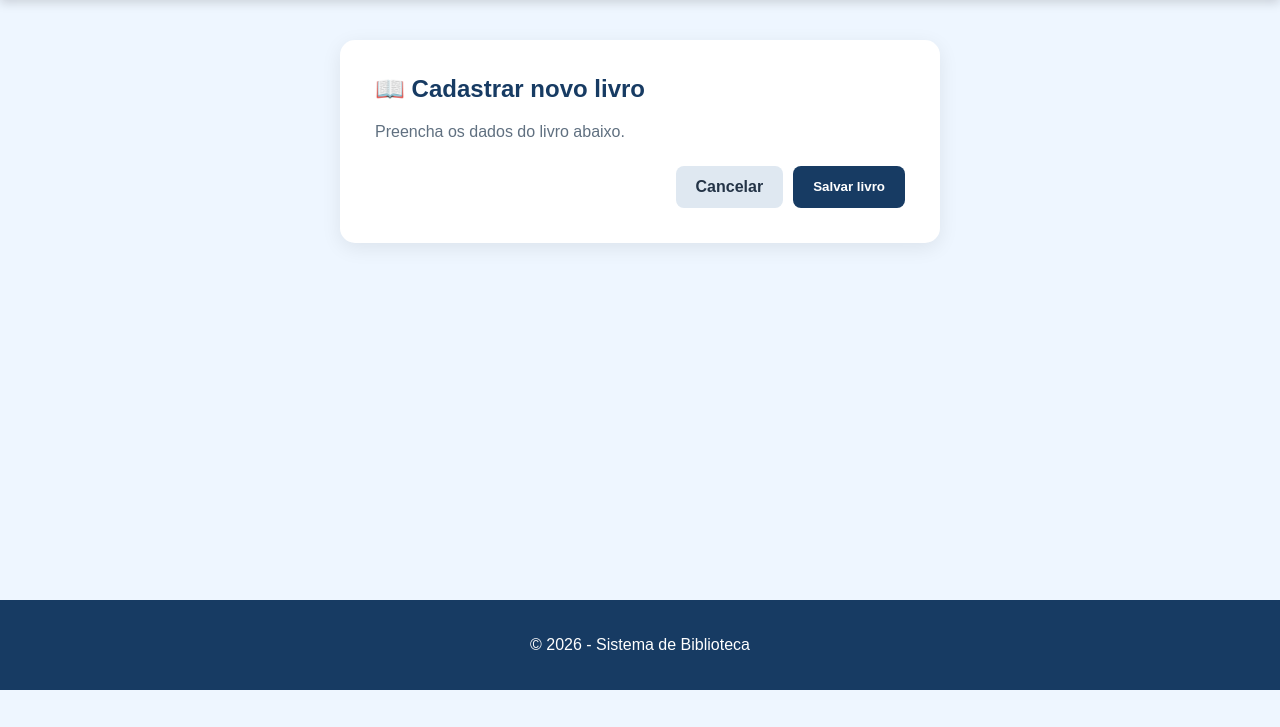
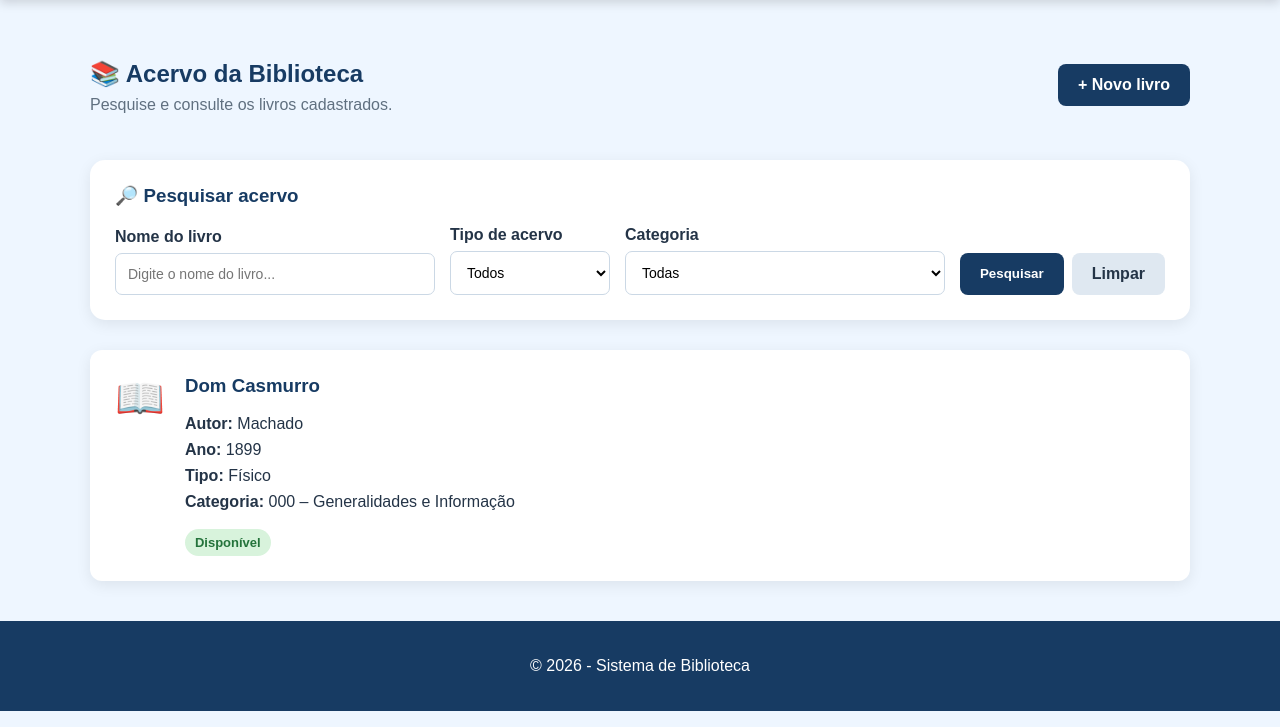
Before and after one commit to JoaoMBR15/django-av1, a Django app: page /livros/ in a window 1280 px wide. Shown: the part 73-800 px from the top of the page. Run offline with Django 5.2, Linux system fonts and the light colour scheme; data comes from the database, SQL or seed files in the repository; both versions use the stored data as it was after the commit.

Commit message:
finalizado 2.0

```diff
--- a/acervo/models.py
+++ b/acervo/models.py
@@ -2,9 +2,41 @@ from django.db import models
 
 
 class Livro(models.Model):
+
+    TIPO_ACERVO = [
+        ('DIGITAL', 'Digital'),
+        ('FISICO', 'Físico'),
+    ]
+
+    CATEGORIAS = [
+        ('000', '000 – Generalidades e Informação'),
+        ('100', '100 – Filosofia e Psicologia'),
+        ('200', '200 – Religião e Teologia'),
+        ('300', '300 – Ciências Sociais e Direito'),
+        ('400', '400 – Linguística e Idiomas'),
+        ('500', '500 – Ciências Puras (Exatas e Naturais)'),
+        ('600', '600 – Ciências Aplicadas (Tecnologia)'),
+        ('700', '700 – Artes e Recreação'),
+        ('800', '800 – Literatura'),
+        ('900', '900 – História e Geografia'),
+    ]
+
     titulo = models.CharField(max_length=200)
     autor = models.CharField(max_length=100)
     ano = models.IntegerField()
+
+    tipo_acervo = models.CharField(
+        max_length=10,
+        choices=TIPO_ACERVO,
+        default='FISICO'
+    )
+
+    categoria = models.CharField(
+        max_length=3,
+        choices=CATEGORIAS,
+        default='000'
+    )
+
     disponivel = models.BooleanField(default=True)
 
     def __str__(self):
--- a/acervo/static/acervo/estilo.css
+++ b/acervo/static/acervo/estilo.css
@@ -277,3 +277,79 @@ footer {
         text-align: center;
     }
 }
+
+/* PESQUISA */
+
+.pesquisa-card {
+    background: white;
+    padding: 25px;
+    border-radius: 15px;
+    margin-bottom: 30px;
+    box-shadow: 0 4px 15px rgba(0, 0, 0, 0.08);
+}
+
+.pesquisa-card h3 {
+    margin-top: 0;
+    color: #173b63;
+}
+
+.form-pesquisa {
+    display: grid;
+    grid-template-columns: 2fr 1fr 2fr auto;
+    gap: 15px;
+    align-items: end;
+}
+
+.campo-pesquisa label {
+    display: block;
+    font-weight: bold;
+    margin-bottom: 7px;
+}
+
+.campo-pesquisa input,
+.campo-pesquisa select {
+    width: 100%;
+    padding: 12px;
+    border: 1px solid #cbd8e5;
+    border-radius: 7px;
+    background: white;
+    font-size: 14px;
+}
+
+.campo-pesquisa input:focus,
+.campo-pesquisa select:focus {
+    outline: none;
+    border-color: #24598f;
+}
+
+.botoes-pesquisa {
+    display: flex;
+    gap: 8px;
+}
+
+
+/* RESPONSIVO */
+
+@media (max-width: 900px) {
+
+    .form-pesquisa {
+        grid-template-columns: 1fr 1fr;
+    }
+
+    .botoes-pesquisa {
+        grid-column: 1 / -1;
+    }
+}
+
+
+@media (max-width: 600px) {
+
+    .form-pesquisa {
+        grid-template-columns: 1fr;
+    }
+
+    .botoes-pesquisa {
+        grid-column: auto;
+        flex-direction: column;
+    }
+}
--- a/acervo/templates/acervo/lista.html
+++ b/acervo/templates/acervo/lista.html
@@ -2,35 +2,202 @@
 
 {% block conteudo %}
 
-<div class="formulario-container">
+<div class="titulo-pagina">
 
-    <div class="formulario-card">
+    <div>
+        <h2>📚 Acervo da Biblioteca</h2>
+        <p>Pesquise e consulte os livros cadastrados.</p>
+    </div>
 
-        <h2>📖 Cadastrar novo livro</h2>
+    <a class="botao" href="{% url 'novo_livro' %}">
+        + Novo livro
+    </a>
 
-        <p>Preencha os dados do livro abaixo.</p>
+</div>
 
-        <form method="POST">
 
-            {% csrf_token %}
+<!-- PESQUISA -->
 
-            {{ form.as_p }}
+<div class="pesquisa-card">
 
-            <div class="acoes">
+    <h3>🔎 Pesquisar acervo</h3>
 
-                <a class="botao-secundario" href="{% url 'lista' %}">
-                    Cancelar
-                </a>
+    <form method="GET" class="form-pesquisa">
 
-                <button class="botao" type="submit">
-                    Salvar livro
-                </button>
+        <div class="campo-pesquisa">
 
-            </div>
+            <label>Nome do livro</label>
 
-        </form>
+            <input
+                type="text"
+                name="nome"
+                placeholder="Digite o nome do livro..."
+                value="{{ nome }}"
+            >
+
+        </div>
+
+
+        <div class="campo-pesquisa">
+
+            <label>Tipo de acervo</label>
+
+            <select name="tipo">
+
+                <option value="">Todos</option>
+
+                <option value="FISICO"
+                    {% if tipo == 'FISICO' %}selected{% endif %}>
+                    Físico
+                </option>
+
+                <option value="DIGITAL"
+                    {% if tipo == 'DIGITAL' %}selected{% endif %}>
+                    Digital
+                </option>
+
+            </select>
+
+        </div>
+
+
+        <div class="campo-pesquisa">
+
+            <label>Categoria</label>
+
+            <select name="categoria">
+
+                <option value="">Todas</option>
+
+                <option value="000" {% if categoria == '000' %}selected{% endif %}>
+                    000 – Generalidades e Informação
+                </option>
+
+                <option value="100" {% if categoria == '100' %}selected{% endif %}>
+                    100 – Filosofia e Psicologia
+                </option>
+
+                <option value="200" {% if categoria == '200' %}selected{% endif %}>
+                    200 – Religião e Teologia
+                </option>
+
+                <option value="300" {% if categoria == '300' %}selected{% endif %}>
+                    300 – Ciências Sociais e Direito
+                </option>
+
+                <option value="400" {% if categoria == '400' %}selected{% endif %}>
+                    400 – Linguística e Idiomas
+                </option>
+
+                <option value="500" {% if categoria == '500' %}selected{% endif %}>
+                    500 – Ciências Puras
+                </option>
+
+                <option value="600" {% if categoria == '600' %}selected{% endif %}>
+                    600 – Ciências Aplicadas
+                </option>
+
+                <option value="700" {% if categoria == '700' %}selected{% endif %}>
+                    700 – Artes e Recreação
+                </option>
+
+                <option value="800" {% if categoria == '800' %}selected{% endif %}>
+                    800 – Literatura
+                </option>
+
+                <option value="900" {% if categoria == '900' %}selected{% endif %}>
+                    900 – História e Geografia
+                </option>
+
+            </select>
+
+        </div>
+
+
+        <div class="botoes-pesquisa">
+
+            <button type="submit" class="botao">
+                Pesquisar
+            </button>
+
+            <a href="{% url 'lista' %}" class="botao-secundario">
+                Limpar
+            </a>
+
+        </div>
+
+    </form>
+
+</div>
+
+
+<!-- LISTA -->
+
+<div class="lista-livros">
+
+    {% for livro in livros %}
+
+    <div class="card-livro">
+
+        <div class="icone-livro">
+            📖
+        </div>
+
+        <div class="informacoes">
+
+            <h3>{{ livro.titulo }}</h3>
+
+            <p>
+                <strong>Autor:</strong>
+                {{ livro.autor }}
+            </p>
+
+            <p>
+                <strong>Ano:</strong>
+                {{ livro.ano }}
+            </p>
+
+            <p>
+                <strong>Tipo:</strong>
+                {{ livro.get_tipo_acervo_display }}
+            </p>
+
+            <p>
+                <strong>Categoria:</strong>
+                {{ livro.get_categoria_display }}
+            </p>
+
+            {% if livro.disponivel %}
+                <span class="disponivel">
+                    Disponível
+                </span>
+            {% else %}
+                <span class="indisponivel">
+                    Indisponível
+                </span>
+            {% endif %}
+
+        </div>
 
     </div>
+
+    {% empty %}
+
+    <div class="vazio">
+
+        <h3>📚 Nenhum livro encontrado</h3>
+
+        <p>
+            Não encontramos livros com os filtros selecionados.
+        </p>
+
+        <a class="botao" href="{% url 'novo_livro' %}">
+            Cadastrar livro
+        </a>
+
+    </div>
+
+    {% endfor %}
 
 </div>
 
--- a/acervo/views.py
+++ b/acervo/views.py
@@ -10,16 +10,41 @@ def inicio(request):
 
 
 def lista_livros(request):
+
     livros = Livro.objects.all()
+
+    # Pesquisa por nome
+    nome = request.GET.get('nome', '')
+
+    # Filtro por tipo
+    tipo = request.GET.get('tipo', '')
+
+    # Filtro por categoria
+    categoria = request.GET.get('categoria', '')
+
+    if nome:
+        livros = livros.filter(titulo__icontains=nome)
+
+    if tipo:
+        livros = livros.filter(tipo_acervo=tipo)
+
+    if categoria:
+        livros = livros.filter(categoria=categoria)
 
     return render(
         request,
         'acervo/lista.html',
-        {'livros': livros}
+        {
+            'livros': livros,
+            'nome': nome,
+            'tipo': tipo,
+            'categoria': categoria,
+        }
     )
 
 
 def novo_livro(request):
+
     if request.method == 'POST':
         form = LivroForm(request.POST)
 
@@ -30,4 +55,8 @@ def novo_livro(request):
     else:
         form = LivroForm()
 
-    return render(request, 'acervo/form.html', {'form': form})
+    return render(
+        request,
+        'acervo/form.html',
+        {'form': form}
+    )
```
Also changed, not shown: acervo/forms.py (+31 -1 lines), acervo/migrations/0002_livro_categoria_livro_tipo_acervo.py (added), db.sqlite3.
